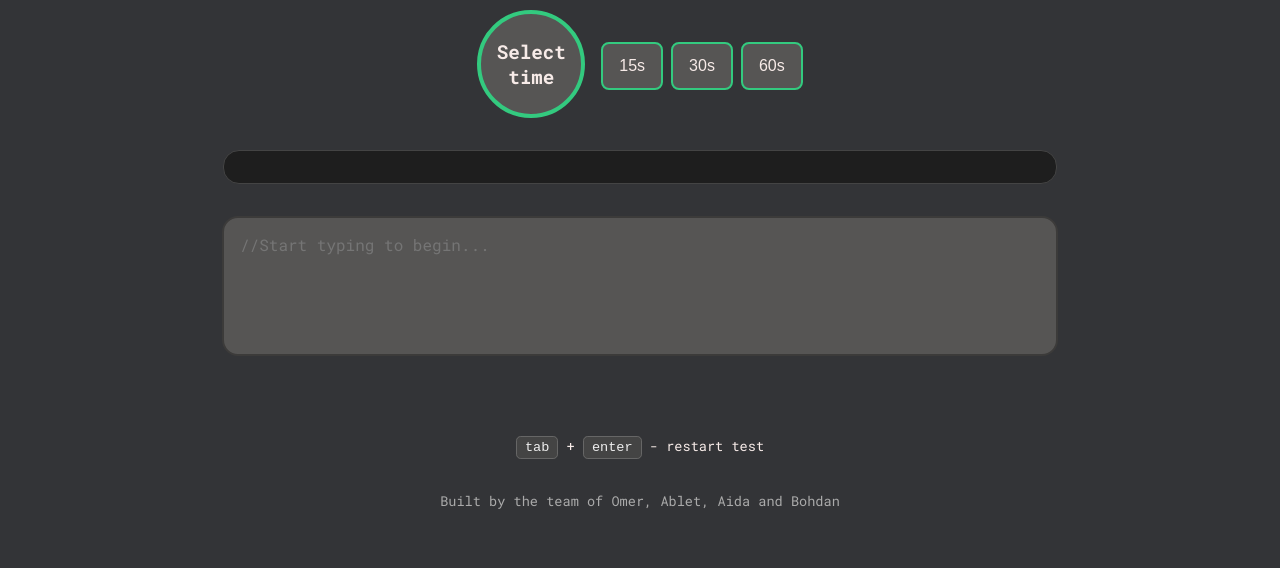
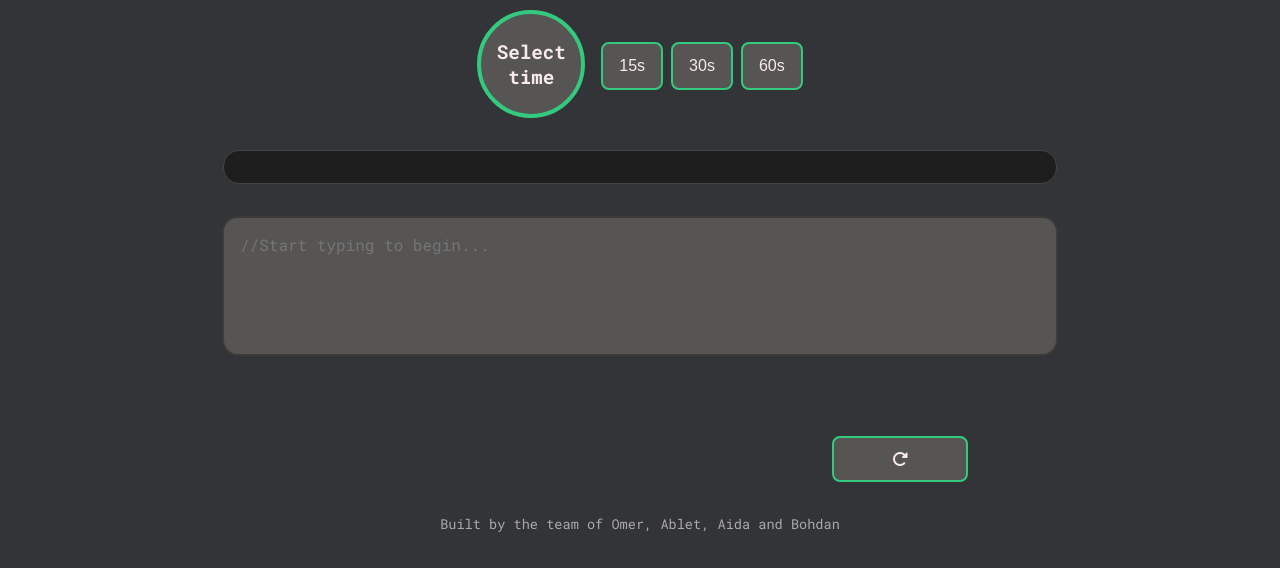
Before and after one commit to bogdanbt/turbo-turtle, a plain HTML site: page frontend/index.html in a window 1280 px wide. Shown: the part 216-784 px from the top of the page. Drawn offline with nearby package versions, Linux system fonts and the light colour scheme.

Commit message:
add restart button in the mian page

```diff
--- a/frontend/index.html
+++ b/frontend/index.html
@@ -103,8 +103,8 @@
     </div>
 
     <footer class="footer-guides">
-      <div class="guide-keys">
-        <span><kbd>tab</kbd> + <kbd>enter</kbd> - restart test</span>
+      <div class="restart-btn" id="restart">
+        <span><i class="fa-solid fa-rotate-right"></i></span>
       </div>
       <p class="team-credit">
         Built by the team of Omer, Ablet, Aida and Bohdan
--- a/frontend/script.js
+++ b/frontend/script.js
@@ -408,4 +408,8 @@ textarea.addEventListener("keydown", function (e) {
   }
 });
 
+document.getElementById("restart").addEventListener("click", function(){
+  location.reload();
+});
+
 snippetBox.textContent = "";
--- a/frontend/style.css
+++ b/frontend/style.css
@@ -140,7 +140,28 @@ nav {
   transition: all 0.2s ease;
 }
 
+.restart-btn{
+  background-color: var(--secondary-color);
+  border: 2px solid var(--accent-color);
+  color: var(--text-color);
+  padding: 0.5rem 1rem;
+  font-size: 1rem;
+  border-radius: 0.5rem;
+  cursor: pointer;
+  transition: all 0.2s ease;
+  width: 100px;
+  height: 50;
+  margin-left: 800px;
+}
+
+
+
 .timer-btn:hover {
+  background-color: var(--accent-color);
+  color: #333;
+}
+
+.restart-btn:hover {
   background-color: var(--accent-color);
   color: #333;
 }
```
